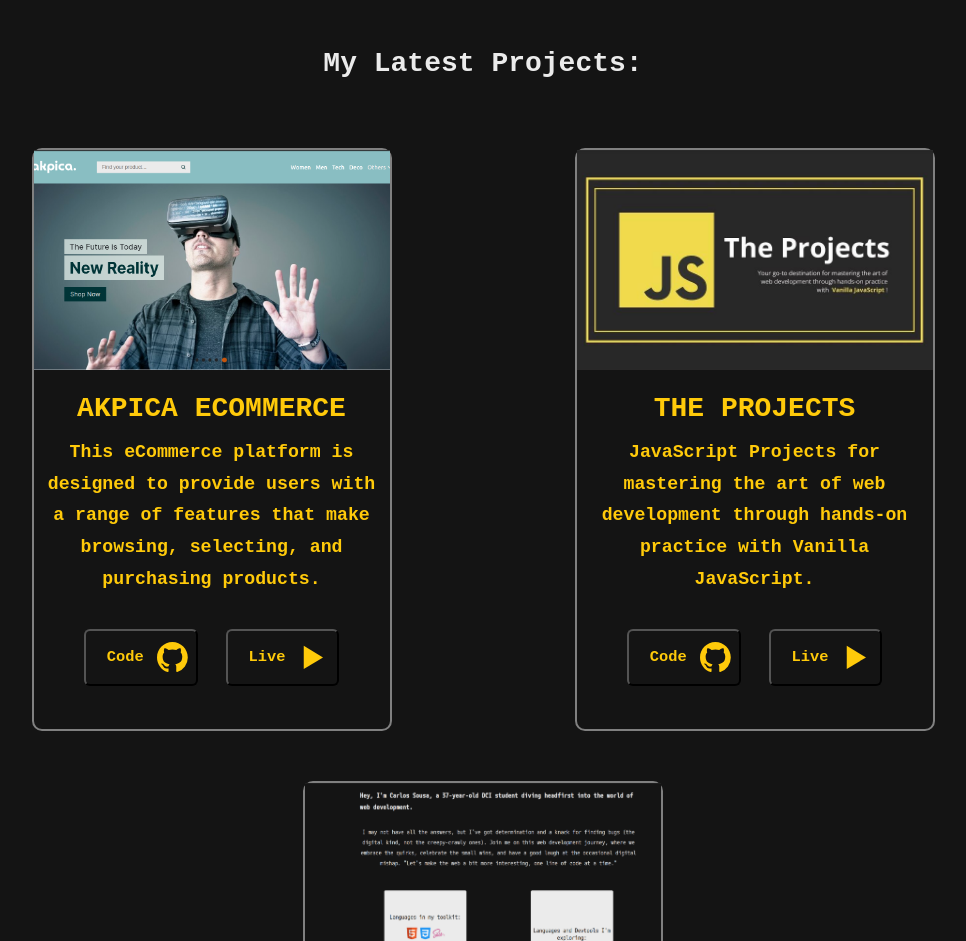
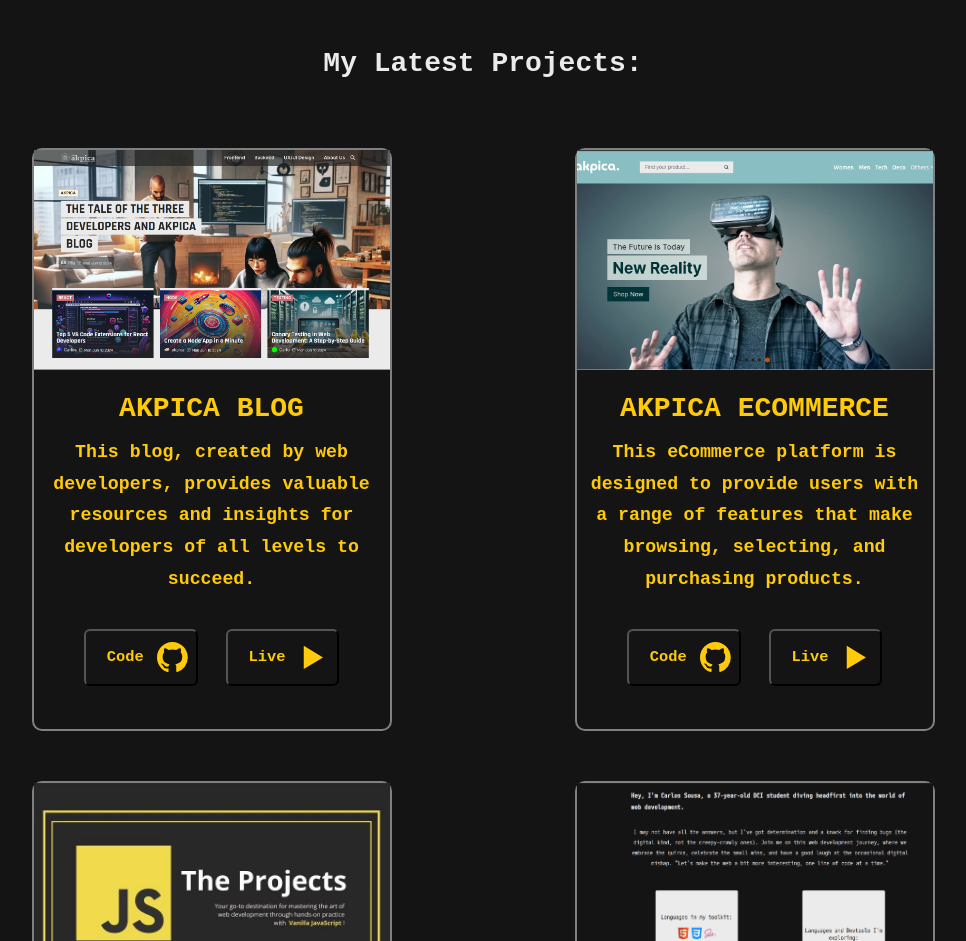
Before and after one commit to Cmbs86/cmbs86-portfolio, a React (Vite) app: page / in a window 1280 px wide. Shown: the part 1840-2781 px from the top of the page, without its empty margins (157-1123 px from the left). Built offline with nearby package versions, Linux system fonts and the light colour scheme; a web font is replaced by a local one.

Commit message:
feat: Add Akpica Blog project card to Main component

```diff
--- a/src/components/Main.jsx
+++ b/src/components/Main.jsx
@@ -17,6 +17,7 @@
 import akpica from "../assets/images/akpica-ecommerce.png";
 import theprojects from "../assets/images/the-projects.jpeg";
 import firstportfolio from "../assets/images/first-portfolio.png";
+import akpicaBlog from "../assets/images/Akpica-blog.png";
 
 function Main() {
   return (
@@ -49,7 +50,23 @@
         <h3 className="project_text" id="projects">My Latest Projects:</h3>
 
         <section id="projects-section" className="projects-section">
-          <div className="grid_card projects_card1">
+        <div className="grid_card projects_card1">
+            <ProjectCard
+              image={akpicaBlog}
+              altTitle={"akpica-blog"}
+              imageUrl={"https://akpicablog.netlify.app/"}
+              title={"Akpica Blog"}
+              description={
+                "This blog, created by web developers, provides valuable resources and insights for developers of all levels to succeed. "
+              }
+              demoUrl={"https://akpicablog.netlify.app/"}
+              codeUrl={"https://github.com/Cmbs86/akpica-blog"}
+            />
+          </div>
+
+
+
+          <div className="grid_card projects_card2">
             <ProjectCard
               image={akpica}
               altTitle={"akpica-ecommerce"}
@@ -64,7 +81,7 @@
 
           </div>
 
-          <div className="grid_card projects_card2">
+          <div className="grid_card projects_card3">
             <ProjectCard
               image={theprojects}
               altTitle={"the-projects"}
@@ -79,7 +96,7 @@
 
           </div>
 
-          <div className="grid_card projects_card3">
+          <div className="grid_card projects_card4">
             <ProjectCard
               image={firstportfolio}
               altTitle={"first-portfolio"}
@@ -92,6 +109,10 @@
               codeUrl={"https://github.com/Cmbs86/first-portfolio"}
             />
           </div>
+
+
+
+
         </section>
         <div className="form">
           <h3>Contact me:</h3>
```
Also changed, not shown: src/assets/images/Akpica-blog.png (added).
